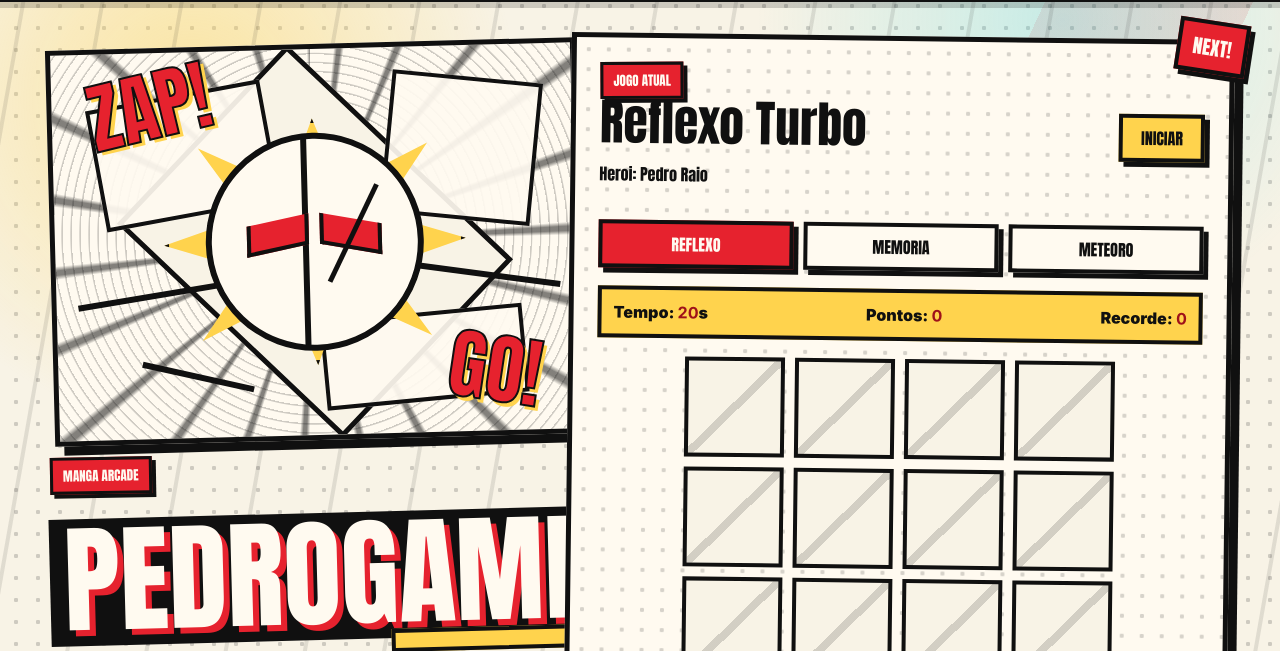
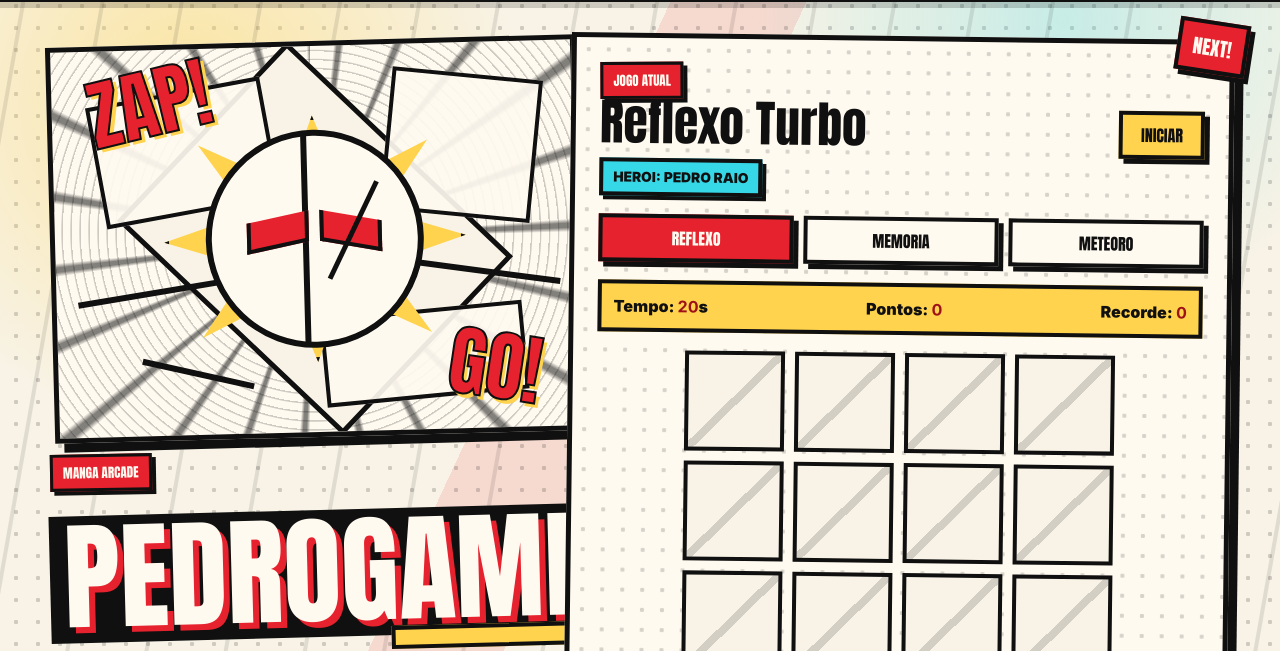
Before and after one commit to rsscavalcanti-cmyk/PEDROGAMES, a plain HTML site: page index.html in a window 1280 px wide. Shown: the part 76-727 px from the top of the page. Drawn offline with Linux system fonts and the light colour scheme.

Commit message:
Load hero styles on homepage

```diff
--- a/index.html
+++ b/index.html
@@ -5,6 +5,7 @@
   <meta name='viewport' content='width=device-width, initial-scale=1'>
   <title>PEDROGAMES</title>
   <link rel='stylesheet' href='styles.css'>
+  <link rel='stylesheet' href='heroes.css'>
 </head>
 <body>
   <header class='topbar'>
```
